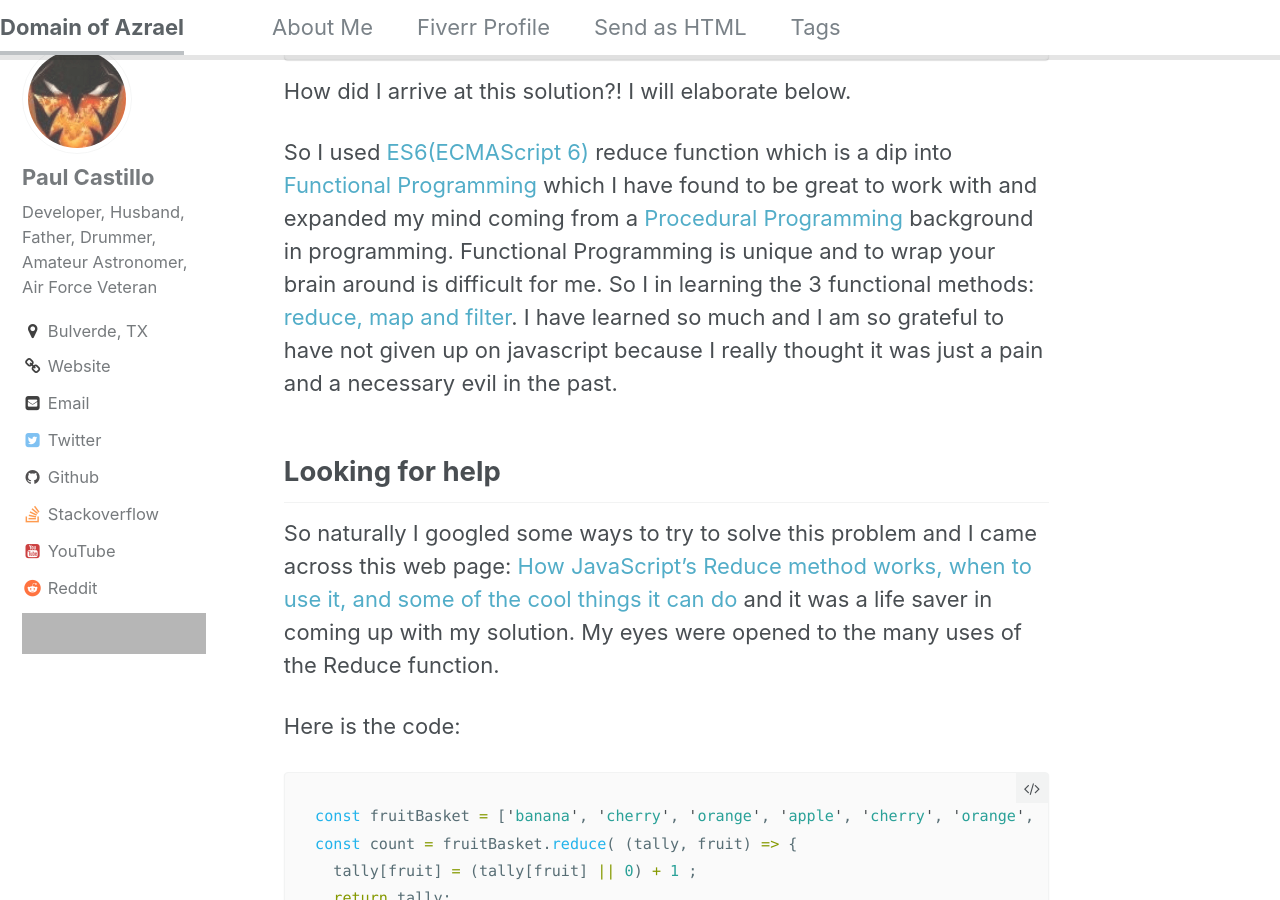
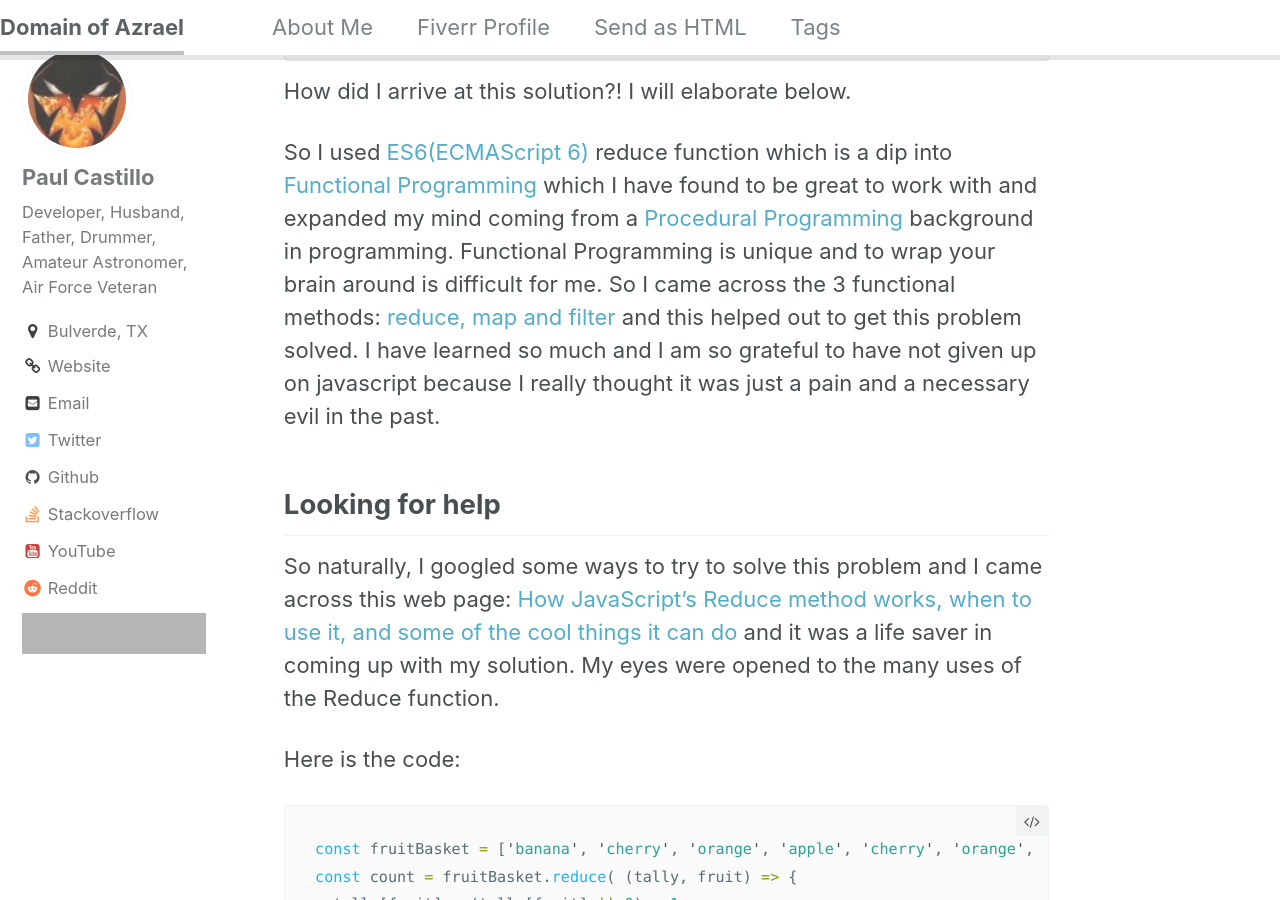
Before and after one commit to pcast01/pcast01.github.io, a Jekyll site: the page built from _posts/2018-02-26-Problem-solving-JavaScripts-Reduce-function.md, in a window 1280 px wide and 900 px high, scrolled down 1275 px. Built offline with Jekyll 4.4.1, drawn with Linux system fonts in a browser that asks for light colours; comment, search, counter and statistics services are not loaded; grey boxes are pictures that could not be loaded.

Commit message:
New website post.

````diff
--- a/_posts/2018-02-26-Problem-solving-JavaScripts-Reduce-function.md
+++ b/_posts/2018-02-26-Problem-solving-JavaScripts-Reduce-function.md
@@ -44,12 +44,12 @@ const iceCreamTotals = data.reduce((totals, superhero) => {
 
 How did I arrive at this solution?! I will elaborate below.
 
-So I used [ES6(ECMAScript 6)](https://developer.mozilla.org/en-US/docs/Web/JavaScript/New_in_JavaScript/ECMAScript_2015_support_in_Mozilla) reduce function which is a dip into [Functional Programming](https://en.wikipedia.org/wiki/Functional_programming) which I have found to be great to work with and expanded my mind coming from a [Procedural Programming](https://en.wikipedia.org/wiki/Procedural_programming) background in programming. Functional Programming is unique and to wrap your brain around is difficult for me. So I in learning the 3 functional methods: [reduce, map and filter](https://hackernoon.com/understanding-map-filter-and-reduce-in-javascript-5df1c7eee464). I have learned so much and I am so grateful to have not given up on javascript because I really thought it was just a pain and a necessary evil in the past.
+So I used [ES6(ECMAScript 6)](https://developer.mozilla.org/en-US/docs/Web/JavaScript/New_in_JavaScript/ECMAScript_2015_support_in_Mozilla) reduce function which is a dip into [Functional Programming](https://en.wikipedia.org/wiki/Functional_programming) which I have found to be great to work with and expanded my mind coming from a [Procedural Programming](https://en.wikipedia.org/wiki/Procedural_programming) background in programming. Functional Programming is unique and to wrap your brain around is difficult for me. So I came across the 3 functional methods: [reduce, map and filter](https://hackernoon.com/understanding-map-filter-and-reduce-in-javascript-5df1c7eee464) and this helped out to get this problem solved. I have learned so much and I am so grateful to have not given up on javascript because I really thought it was just a pain and a necessary evil in the past.
 
 
 ## Looking for help
 
-So naturally I googled some ways to try to solve this problem and I came across this web page: [How JavaScript’s Reduce method works, when to use it, and some of the cool things it can do](https://medium.freecodecamp.org/reduce-f47a7da511a9) and it was a life saver in coming up with my solution. My eyes were opened to the many uses of the Reduce function.
+So naturally, I googled some ways to try to solve this problem and I came across this web page: [How JavaScript’s Reduce method works, when to use it, and some of the cool things it can do](https://medium.freecodecamp.org/reduce-f47a7da511a9) and it was a life saver in coming up with my solution. My eyes were opened to the many uses of the Reduce function.
 
 Here is the code:
 ```javascript
````
